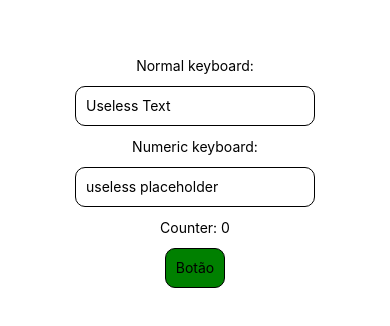
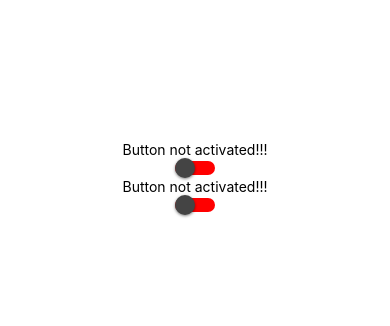
Before and after one commit to KauaMB2/ReactNativePlaylist, a React Native app: screen / in a window 390 px wide. Shown: the part 244-570 px from the top of the page. Built offline with nearby package versions, Linux system fonts and the light colour scheme.

Commit message:
SwitchButton

```diff
--- a/App.js
+++ b/App.js
@@ -1,56 +1,17 @@
-import {SafeAreaView, StyleSheet, Text, TextInput, TouchableOpacity} from 'react-native'
-import {useState} from 'react'
-
-const TextInputExample = () => {
-  const [text, onChangeText] = useState('Useless Text')
-  const [number, onChangeNumber] = useState('')
-  const [count, setCount]=useState(0)
-  const handlePress=()=>{
-    setCount((prevCount) => prevCount + 1)
-  }
+import {View, Text, StyleSheet} from 'react-native'
+import SwitchButton from './components/SwitchButton'
+export default function App() {
   return (
-    <SafeAreaView style={styles.container}>
-      <Text>Normal keyboard:</Text>
-      <TextInput
-        style={styles.input}
-        onChangeText={onChangeText}
-        value={text}
-      />
-      <Text>Numeric keyboard:</Text>
-      <TextInput
-        style={styles.input}
-        onChangeText={onChangeNumber}
-        value={number}
-        placeholder="useless placeholder"
-        keyboardType="numeric"
-      />
-      <Text>Counter: {count}</Text>
-      <TouchableOpacity activeOpacity={0.2} style={styles.button} onPress={handlePress}><Text>Botão</Text></TouchableOpacity>
-    </SafeAreaView>
+    <View style={styles.container}>
+      <SwitchButton/>
+      <SwitchButton/>
+    </View>
   )
 }
-
-const styles = StyleSheet.create({
-  input: {
-    height: 40,
-    margin: 12,
-    borderWidth: 1,
-    padding: 10,
-    borderRadius: 10,
-  },
-  button: {
-    height: 40,
-    margin: 12,
-    borderWidth: 1,
-    padding: 10,
-    borderRadius: 10,
-    backgroundColor: "green",
-  },
+const styles=StyleSheet.create({
   container:{
     flex: 1,
     justifyContent: "center",
     alignItems: "center",
   }
 })
-
-export default TextInputExample
--- a/app.json
+++ b/app.json
@@ -1,7 +1,7 @@
 {
   "expo": {
-    "name": "textinput",
-    "slug": "snack-8b155c50-9139-455c-8428-c69b4e30202a",
+    "name": "switch-button",
+    "slug": "snack-45c61cd2-9da6-490e-a908-d97bf25f3e8e",
     "version": "1.0.0",
     "orientation": "portrait",
     "icon": "./assets/icon.png",
```
